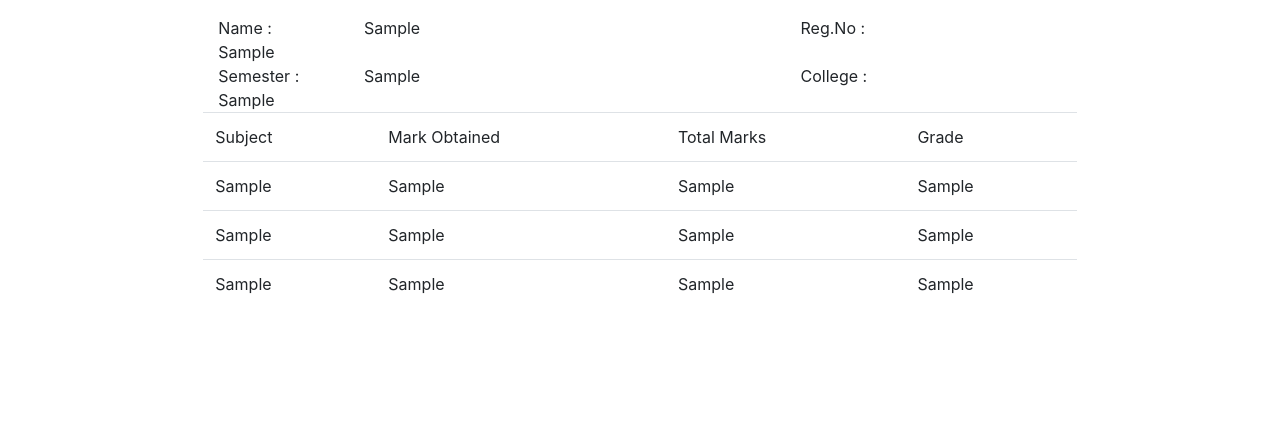
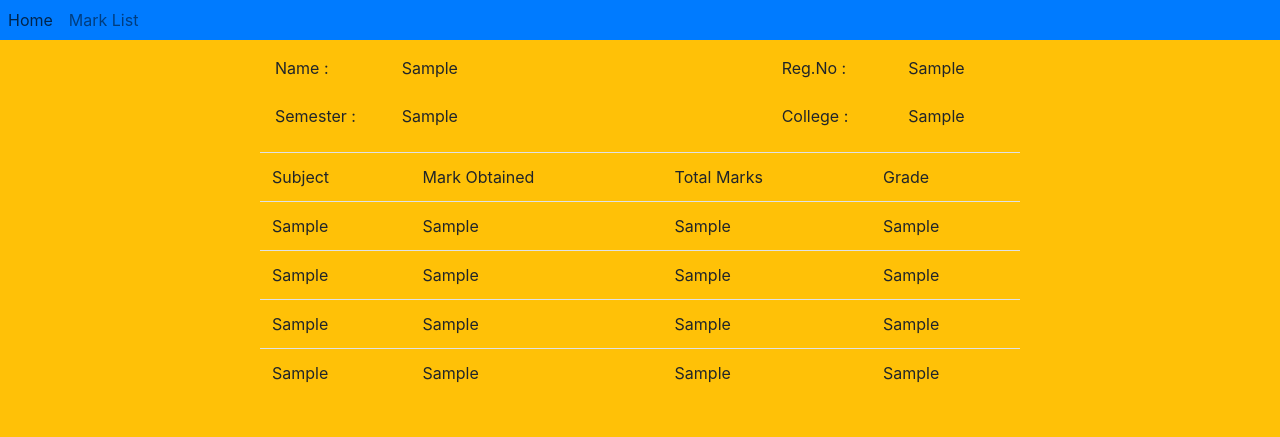
Before and after one commit to Sohnav19/ict_marksheet, a Flask app: template templates/result.html in a window 1280 px wide. Shown: the top 437 px of the page. Run offline with Flask 2, Linux system fonts and the light colour scheme; the template is opened without the code that fills it: most values are stand-ins (such as "Sample title", 1, 10 or a date in 2020); some libraries are stand-ins or nearby versions.

Commit message:
Add files via upload

```diff
--- /dev/null
+++ b/Procfile.txt
@@ -0,0 +1 @@
+web: gunicorn app:app
--- a/templates/layout.html
+++ b/templates/layout.html
@@ -10,27 +10,27 @@
 <script src="https://cdnjs.cloudflare.com/ajax/libs/popper.js/1.14.3/umd/popper.min.js" integrity="sha384-ZMP7rVo3mIykV+2+9J3UJ46jBk0WLaUAdn689aCwoqbBJiSnjAK/l8WvCWPIPm49" crossorigin="anonymous"></script>
 <script src="https://stackpath.bootstrapcdn.com/bootstrap/4.1.3/js/bootstrap.min.js" integrity="sha384-ChfqqxuZUCnJSK3+MXmPNIyE6ZbWh2IMqE241rYiqJxyMiZ6OW/JmZQ5stwEULTy" crossorigin="anonymous"></script>
 </head>
-<bodyclass=bg-warning>
+<body class="bg-warning">
         <nav class="navbar-expand-sm bg-primary navbar-light">
                 <ul class="navbar-nav">
                 <li class="nav-item"> <a class="nav-link" href="/home"> Home</a></li>
 
 
                 <li class="nav-item"> <a class="nav-link" href="/marklist"> Mark List</a></li>
-                <li class="nav-item"> <a class="nav-link" href="/result">Generated List</a></li>
+                <!--<li class="nav-item"> <a class="nav-link" href="/result">Generated List</a></li>-->
                 </ul>
 
 
         </nav>
         <div class="container">
 
-            {% block myContent %}
+            {% block sblock %}
 
             {% endblock %}
 
 
 
-        </div> >
+        </div>
 
 
 </body>
--- a/templates/result.html
+++ b/templates/result.html
@@ -1,16 +1,5 @@
-<!DOCTYPE html>
-<html lang="en">
-<head>
-    <meta charset="UTF-8">
-    <meta name="viewport" content="width=device-width, initial-scale=1.0">
-    <meta http-equiv="X-UA-Compatible" content="ie=edge">
-    <title>Document</title>
-    <link rel="stylesheet" href="https://stackpath.bootstrapcdn.com/bootstrap/4.1.3/css/bootstrap.min.css" integrity="sha384-MCw98/SFnGE8fJT3GXwEOngsV7Zt27NXFoaoApmYm81iuXoPkFOJwJ8ERdknLPMO" crossorigin="anonymous">
-    <script src="https://code.jquery.com/jquery-3.3.1.slim.min.js" integrity="sha384-q8i/X+965DzO0rT7abK41JStQIAqVgRVzpbzo5smXKp4YfRvH+8abtTE1Pi6jizo" crossorigin="anonymous"></script>
-<script src="https://cdnjs.cloudflare.com/ajax/libs/popper.js/1.14.3/umd/popper.min.js" integrity="sha384-ZMP7rVo3mIykV+2+9J3UJ46jBk0WLaUAdn689aCwoqbBJiSnjAK/l8WvCWPIPm49" crossorigin="anonymous"></script>
-<script src="https://stackpath.bootstrapcdn.com/bootstrap/4.1.3/js/bootstrap.min.js" integrity="sha384-ChfqqxuZUCnJSK3+MXmPNIyE6ZbWh2IMqE241rYiqJxyMiZ6OW/JmZQ5stwEULTy" crossorigin="anonymous"></script>
-</head>
-<body>
+{% extends 'layout.html' %}
+{% block sblock %}
     <div class="row">
         <div class="col-sm-2"></div>
         <div class="col-sm-8">
@@ -23,19 +12,21 @@
                         <div class="col-sm-3">{{n}}</div>
                         <div class="col-sm-3"></div>
                         <div class="col-sm-2">Reg.No :</div>
-                        <div class="col-sm-12">{{r}}</div>
+                        <div class="col-sm-2">{{r}}</div>
 
 
                     </div>
+                    <br>
                     <div class="row">
 
                         <div class="col-sm-2">Semester :</div>
                         <div class="col-sm-3">{{s}}</div>
                         <div class="col-sm-3"></div>
                         <div class="col-sm-2">College :</div>
-                        <div class="col-sm-12">{{c}}</div>
+                        <div class="col-sm-2">{{c}}</div>
 
                     </div>
+                    <br>
                     <div class="row">
                         <table class="table">
                             <tr>
@@ -63,7 +54,12 @@
                                 <td>{{s3t}}</td>
                                 <td>{{g3}}</td>
                             </tr>
-
+                            <tr>
+                                <td>{{s4}}</td>
+                                <td>{{s4m}}</td>
+                                <td>{{s4t}}</td>
+                                <td>{{g4}}</td>
+                            </tr>
                         </table>
                     </div><br>
 
@@ -71,5 +67,4 @@
         </div>
         <div class="col-sm-2"></div>
     </div>
-</body>
-</html>
+    {% endblock %}
```
Also changed, not shown: templates/home.html (added, +9 -0 lines), requirements.txt (line endings or trailing spaces).
